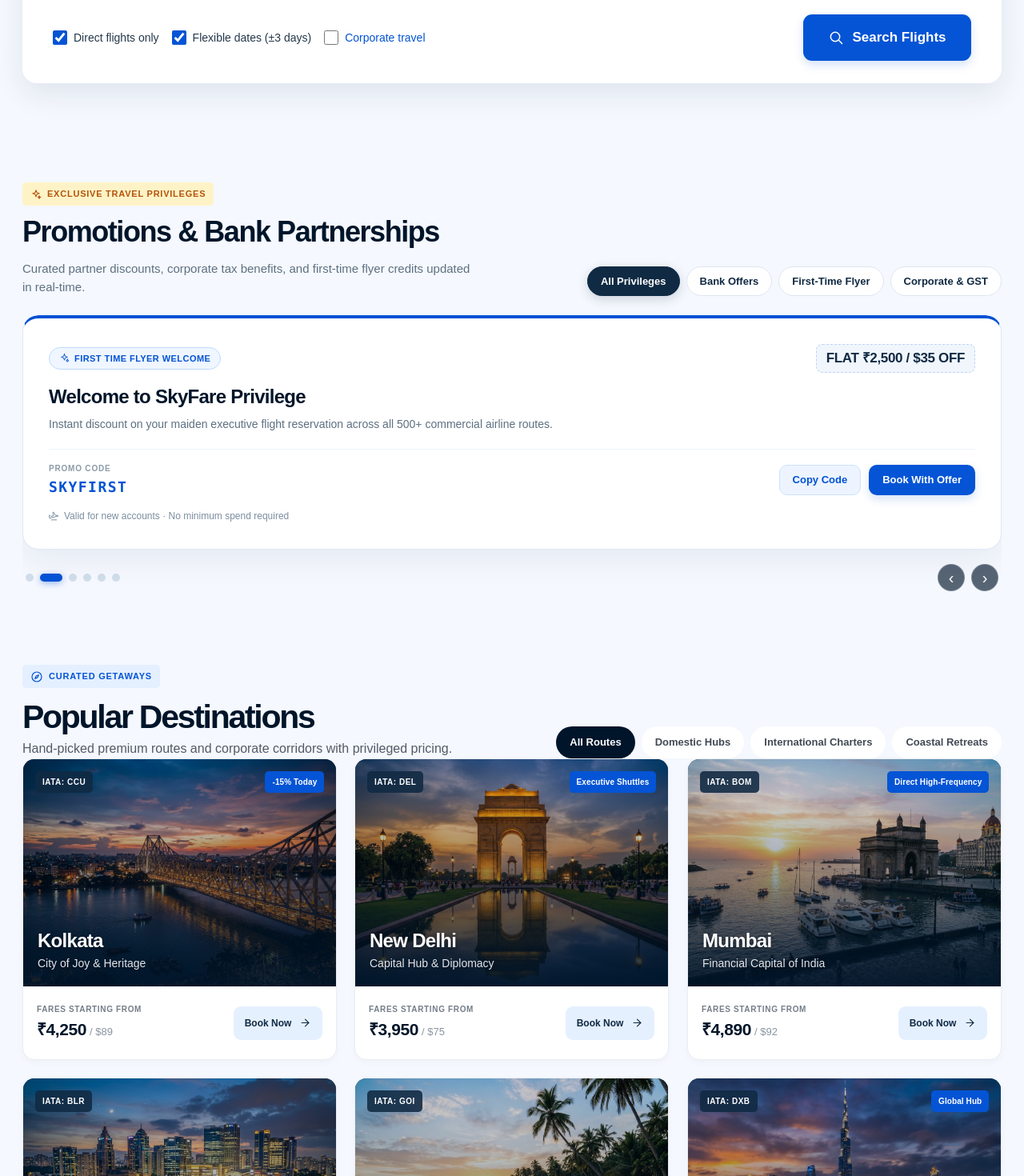
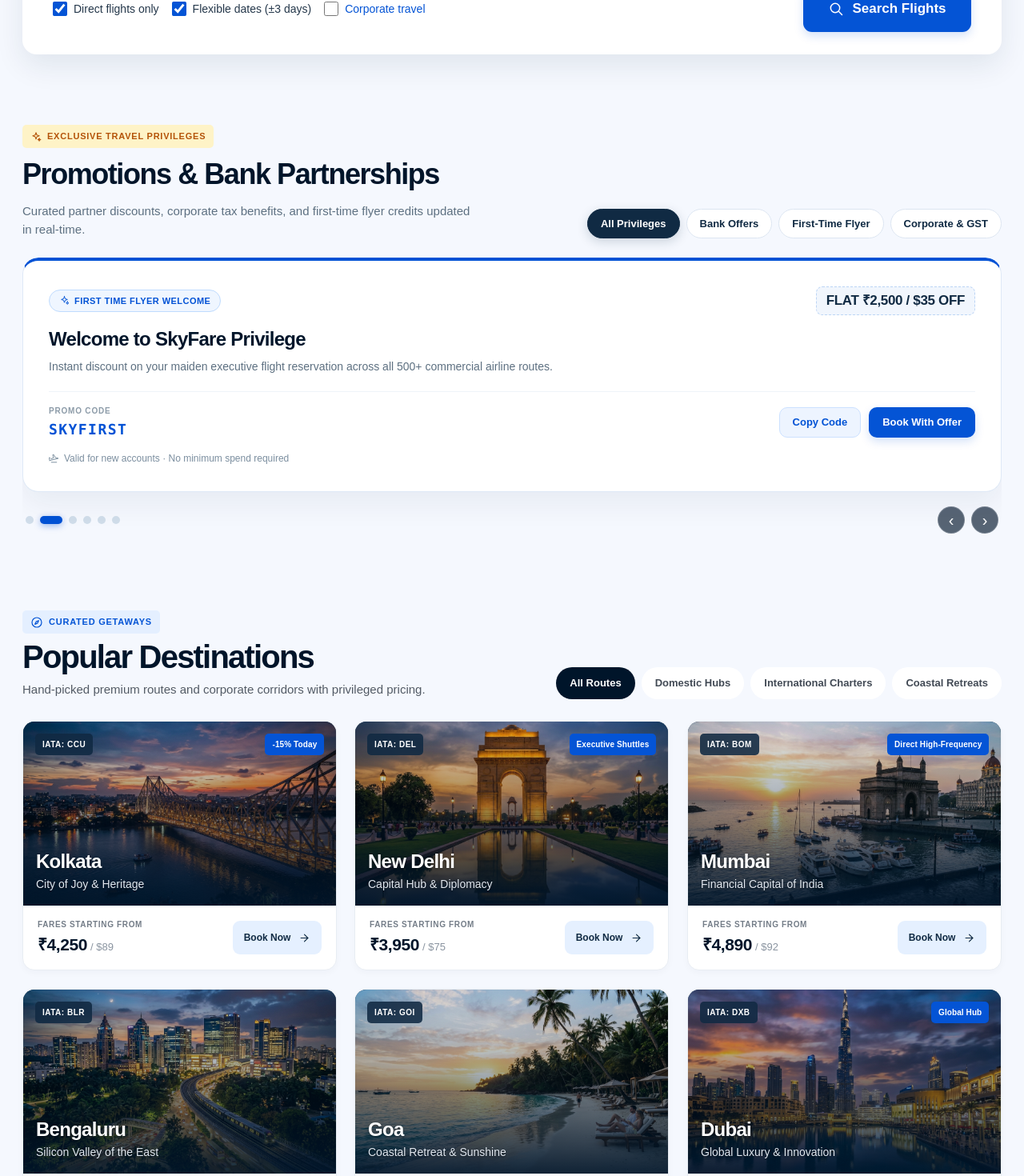
Before and after one commit to get-some-code/Skyfare---Online-air-ticketing-platform, a Next.js app in the folder frontend/: page / in a window 1280 px wide. Shown: the part 1082-2552 px from the top of the page at 80% size. Built offline with nearby package versions, Linux system fonts and the light colour scheme.

Commit message:
style: normalize and polish vertical rhythm and section spacings across homepage

```diff
--- a/frontend/src/app/globals.css
+++ b/frontend/src/app/globals.css
@@ -393,7 +393,7 @@ select:focus-visible {
 .hero-section {
   position: relative;
   overflow: hidden;
-  padding: 40px max(28px, calc((100% - var(--content-width)) / 2)) 74px;
+  padding: 36px max(28px, calc((100% - var(--content-width)) / 2)) 44px;
   background:
     radial-gradient(ellipse at 50% 30%, rgb(255 255 255 / 54%), transparent 58%),
     linear-gradient(180deg, #edf4ff 0%, #f5f8fe 90%);
@@ -478,7 +478,7 @@ select:focus-visible {
   flex-wrap: wrap;
   justify-content: center;
   gap: 12px;
-  margin: 34px 0 42px;
+  margin: 22px 0 28px;
 }
 
 .hero-points span {
@@ -505,7 +505,7 @@ select:focus-visible {
   position: relative;
   width: min(100%, 1160px);
   height: clamp(230px, 32vw, 380px);
-  margin: 0 auto 34px;
+  margin: 0 auto 28px;
   border-radius: 24px;
   overflow: hidden;
   box-shadow: 0 20px 50px rgb(0 21 42 / 16%);
@@ -682,7 +682,7 @@ select:focus-visible {
 /* ─── Real-Time Promotional & Bank Offers Section ─── */
 .offers-section {
   width: min(100% - 56px, var(--content-width));
-  margin: 50px auto 60px;
+  margin: 44px auto 48px;
 }
 
 .offers-section__header {
@@ -1380,31 +1380,41 @@ select:focus-visible {
 }
 
 .destinations-section {
-  padding-top: 32px;
-  padding-bottom: 70px;
+  padding-top: 48px;
+  padding-bottom: 56px;
+}
+
+.section-heading__copy {
+  display: flex;
+  flex-direction: column;
+  align-items: flex-start;
+  gap: 6px;
 }
 
 .section-heading h2 {
-  margin: 11px 0 2px;
+  margin: 0;
   color: var(--ink);
-  font-size: clamp(30px, 3.2vw, 43px);
-  font-weight: 700;
-  letter-spacing: -0.055em;
+  font-size: clamp(28px, 3.2vw, 40px);
+  font-weight: 700;
+  letter-spacing: -0.045em;
   line-height: 1.18;
 }
 
 .section-heading > p,
-.section-heading > div > p {
-  margin: 4px 0 0;
+.section-heading > div > p,
+.section-heading__copy > p {
+  margin: 0;
   color: #535b65;
-  font-size: 16px;
+  font-size: 15px;
+  line-height: 1.5;
 }
 
 .section-heading--row {
   display: flex;
   align-items: flex-end;
   justify-content: space-between;
-  gap: 25px;
+  gap: 24px;
+  margin-bottom: 28px;
 }
 
 .eyebrow {
@@ -1493,9 +1503,9 @@ select:focus-visible {
 .destination-card__visual {
   position: relative;
   display: flex;
-  min-height: 284px;
+  min-height: clamp(210px, 18vw, 250px);
   align-items: flex-end;
-  padding: 18px;
+  padding: 16px;
   color: white;
   overflow: hidden;
   background: #102a43;
@@ -1575,11 +1585,11 @@ select:focus-visible {
 
 .destination-card__details {
   display: flex;
-  min-height: 91px;
+  min-height: 80px;
   align-items: center;
   justify-content: space-between;
   gap: 12px;
-  padding: 14px 17px;
+  padding: 12px 18px;
 }
 
 .destination-card__details > div {
@@ -1627,8 +1637,8 @@ select:focus-visible {
 }
 
 .benefits-section {
-  padding-top: 36px;
-  padding-bottom: 78px;
+  padding-top: 48px;
+  padding-bottom: 56px;
 }
 
 .section-heading--center {
@@ -1642,8 +1652,8 @@ select:focus-visible {
 .benefit-grid {
   display: grid;
   grid-template-columns: repeat(4, minmax(0, 1fr));
-  gap: 22px;
-  margin-top: 42px;
+  gap: 20px;
+  margin-top: 30px;
 }
 
 .benefit-card {
@@ -1695,12 +1705,12 @@ select:focus-visible {
   justify-content: space-between;
   gap: 48px;
   overflow: hidden;
-  margin: 0 auto 72px;
+  margin: 0 auto 56px;
   border-radius: 24px;
   background:
     radial-gradient(circle at 97% 5%, rgb(46 91 135 / 35%), transparent 32%),
     linear-gradient(115deg, #102a43 0%, #102a43 56%, #153751 100%);
-  padding: clamp(30px, 5vw, 62px);
+  padding: clamp(32px, 5vw, 54px);
   box-shadow: 0 16px 32px rgb(0 21 42 / 14%);
   color: white;
 }
--- a/frontend/src/features/homepage/components/destinations-section.tsx
+++ b/frontend/src/features/homepage/components/destinations-section.tsx
@@ -39,7 +39,7 @@ export function DestinationsSection({
       aria-labelledby="destinations-heading"
     >
       <div className="section-heading section-heading--row scroll-discover">
-        <div>
+        <div className="section-heading__copy">
           <span className="eyebrow eyebrow--blue">
             <Icon name="compass" size={16} />
             Curated Getaways
```
